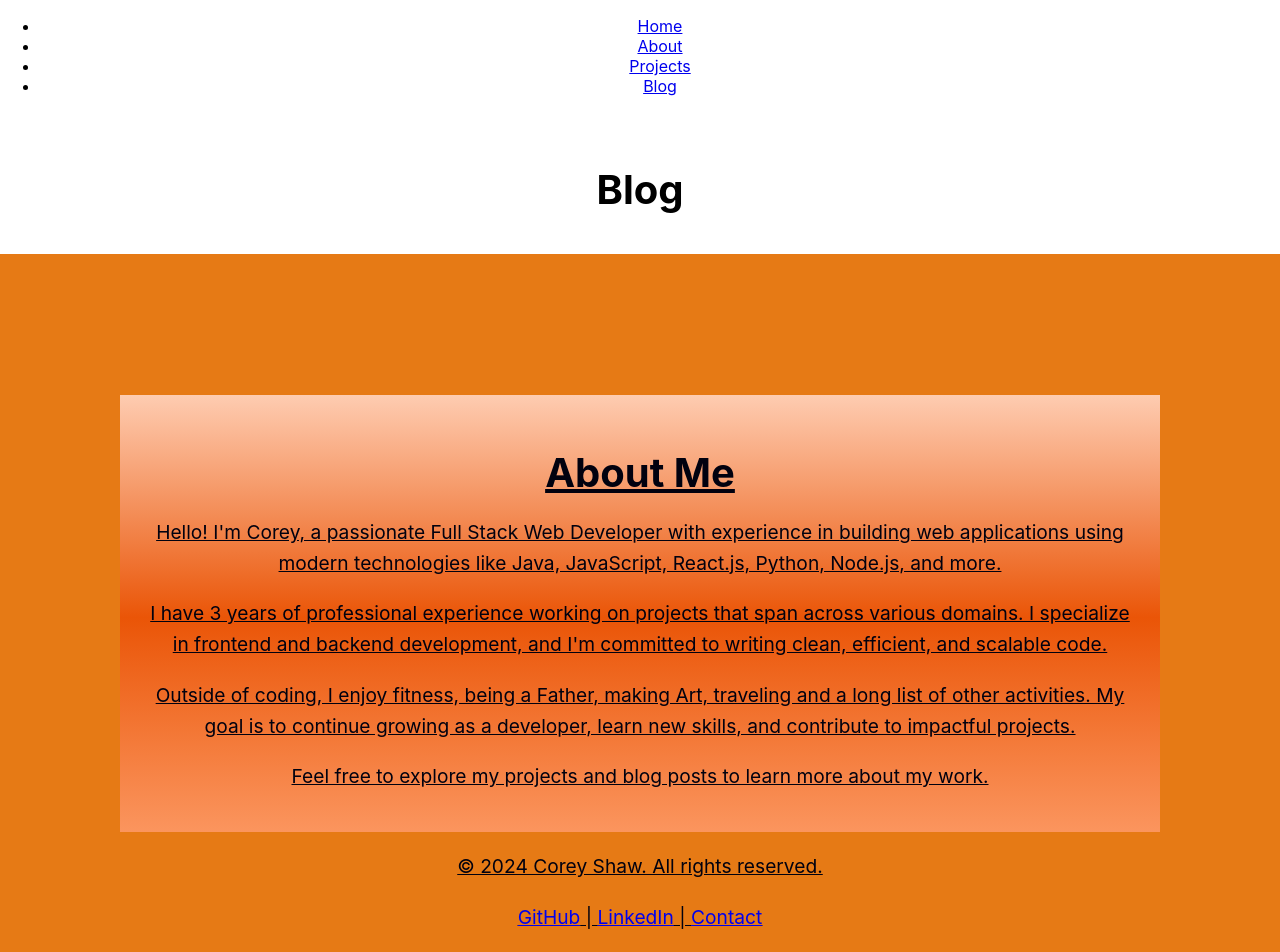
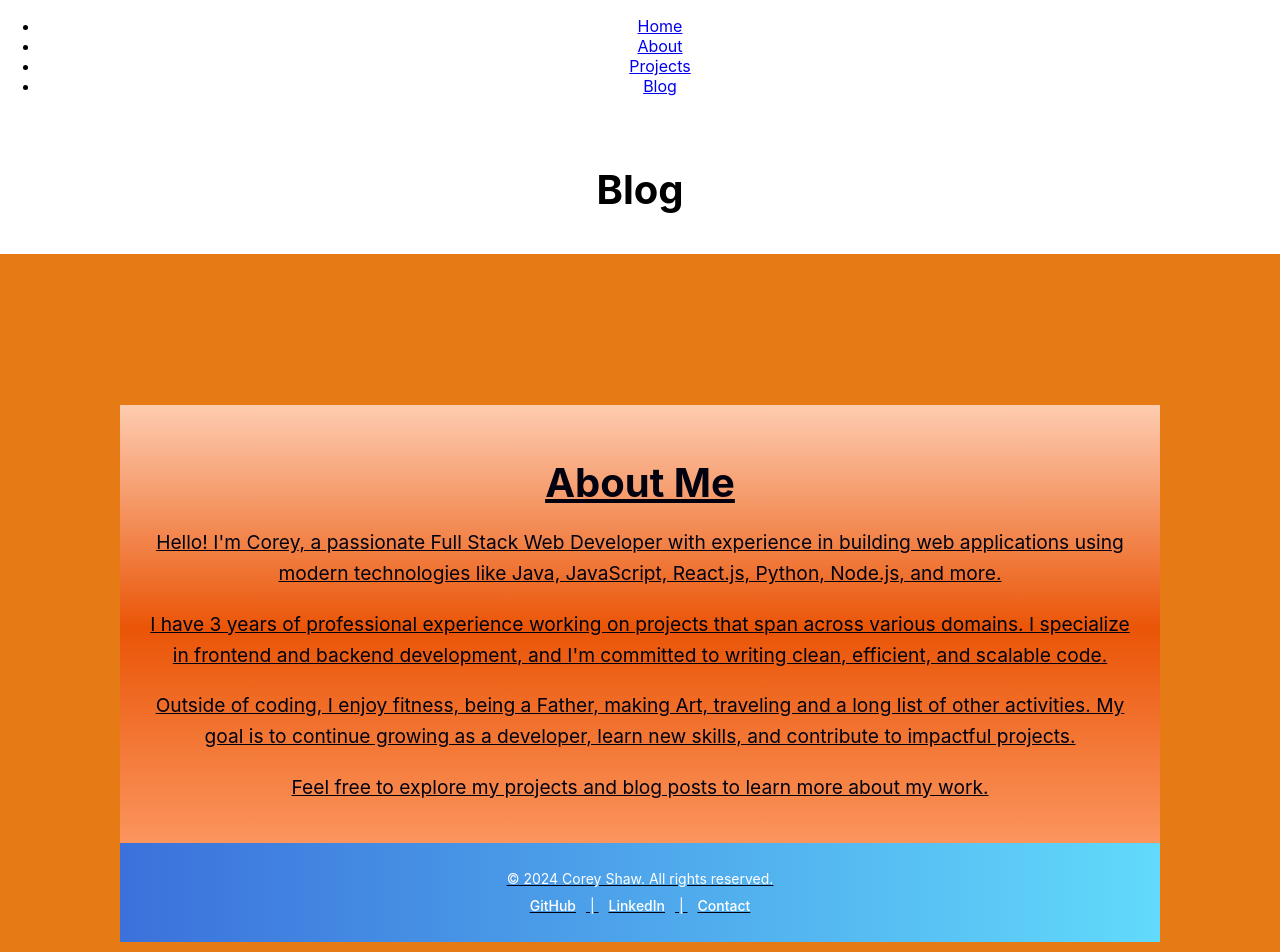
Before and after one commit to shawcorey/my-portfolio, a React (Create React App) app: page /blog in a window 1280 px wide. Shown: the top 952 px of the page. Built offline with nearby package versions, Linux system fonts and the light colour scheme.

Commit message:
Added Footer Gradient
Added gradient for footer section

```diff
--- a/src/components/footer.component.css
+++ b/src/components/footer.component.css
@@ -0,0 +1,31 @@
+/* Footer.css */
+.footer {
+    background-image: linear-gradient(90deg, #3b71db, #61dafb); /* Gradient background */
+    padding: 20px 0;
+    text-align: center;
+    color: white;
+    position: relative;
+    bottom: 0;
+    width: 100%;
+  }
+
+  .footer-content {
+    max-width: 1200px;
+    margin: 0 auto;
+  }
+
+  .footer a {
+    color: white;
+    text-decoration: none;
+    margin: 0 10px;
+    font-weight: 500;
+  }
+
+  .footer a:hover {
+    text-decoration: underline;
+  }
+
+  .footer p {
+    margin: 5px 0;
+    font-size: 14px;
+  }
```
